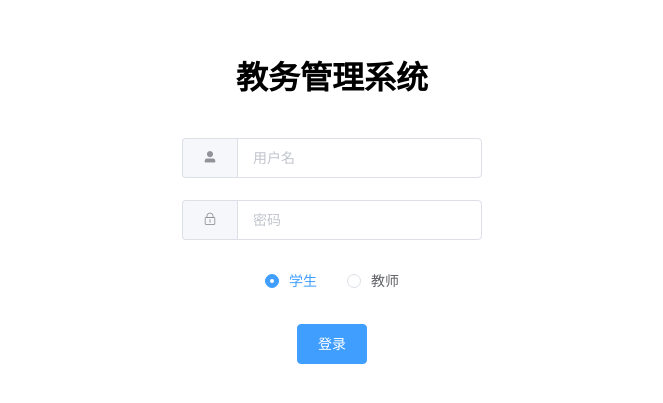
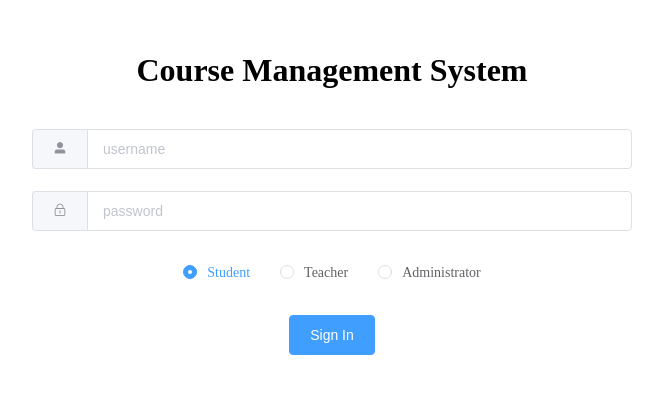
Before and after one commit to circle117/course-management-system-frontend, a Vue app: page / in a window 1280 px wide. Shown: the part 169-572 px from the top of the page, without its empty margins (308-971 px from the left). Built offline with nearby package versions, Linux system fonts and the light colour scheme.

Commit message:
change the title and some of the variable names

```diff
--- a/src/App.vue
+++ b/src/App.vue
@@ -1,25 +1,26 @@
 <template>
-    <el-form class="login" ref="formInline" :model="formInline" :rules="ruleInline" :inline=false>
-      <h1>教务管理系统</h1>
+  <el-form class="login" ref="form" :model="form" :rules="rule" :inline=false>
+    <h1>Course Management System</h1>
     <br>
     <el-form-item prop="username">
-        <el-input type="text" v-model="formInline.username" placeholder="用户名">
+      <el-input type="text" v-model="form.username" placeholder="username">
         <i class="el-icon-user-solid" slot="prepend"></i>
       </el-input>
     </el-form-item>
     <el-form-item prop="password">
-        <el-input type="password" v-model="formInline.password" placeholder="密码">
+      <el-input type="password" v-model="form.password" placeholder="password">
         <i class="el-icon-lock" slot="prepend"></i>
       </el-input>
     </el-form-item>
-      <el-form-item prop="type">
-        <template>
-          <el-radio v-model="formInline.type" label="student">学生</el-radio>
-          <el-radio v-model="formInline.type" label="teacher">教师</el-radio>
-        </template>
+    <el-form-item>
+      <el-radio-group v-model="form.type">
+        <el-radio label="student">Student</el-radio>
+        <el-radio label="teacher">Teacher</el-radio>
+        <el-radio label="administrator">Administrator</el-radio>
+      </el-radio-group>
     </el-form-item>
     <el-form-item>
-        <el-button type="primary" @click="handleSubmit()">登录</el-button>
+      <el-button type="primary" @click="handleSubmit()">Sign In</el-button>
     </el-form-item>
   </el-form>
 </template>
@@ -28,17 +29,17 @@
 export default {
   data () {
     return {
-      formInline: {
+      form: {
         username: '',
         password: '',
         type: 'student'
       },
-      ruleInline: {
-        user: [
-          { required: true, message: '请输入用户名', trigger: 'blur' }
+      rule: {
+        username: [
+          { required: true, message: 'Please enter the username', trigger: 'blur' }
         ],
         password: [
-          { required: true, message: '请输入密码', trigger: 'blur' },
+          { required: true, message: 'Please enter the password', trigger: 'blur' },
           { type: 'string', min: 2, message: 'The password length cannot be less than 6 bits', trigger: 'blur' }
         ]
       }
@@ -46,27 +47,32 @@ export default {
   },
   methods: {
     handleSubmit () {
-      this.$axios.get('http://localhost:5000/logIn', {
+      this.$axios.get('http://localhost:5000/signIn', {
         params: {
-          username: this.formInline.username,
-          password: this.formInline.password,
-          type: this.formInline.type
+          username: this.form.username,
+          password: this.form.password,
+          type: this.form.type
         }
       }).then(response => {
-        if (response.data.logInStatus === 'success') {
-          console.log(response.data.logInStatus)
+        if (response.data.signInStatus === 'success') {
+          console.log(response.data.signInStatus)
           // delete response.data.logInStatus
           this.$message({
-            message: '登录成功',
+            message: 'Sign in successfully!',
             type: 'success'
           })
-          if (this.formInline.type === 'student') {
+          if (this.form.type === 'student') {
             console.log('student')
+            var selectedCourses = JSON.parse(response.data.selectedCourses)
             this.$router.push({
               name: 'SelectCourse',
-              params: response.data
+              params: {
+                no: response.data.no,
+                name: response.data.name,
+                selectedCourses: selectedCourses
+              }
             })
-          } else if (this.formInline.type === 'manage') {
+          } else if (this.form.type === 'manage') {
             this.$router.push({
               name: 'Manage',
               params: {
@@ -76,7 +82,7 @@ export default {
                 studentInfo: response.data.studentInfo
               }
             })
-          } else if (this.formInline.type === 'teacher') {
+          } else if (this.form.type === 'teacher') {
             this.$router.push({
               name: 'GradeManage',
               params: {
@@ -86,7 +92,7 @@ export default {
             })
           }
         } else {
-          this.$message.error('用户名或密码输入错误!')
+          this.$message.error('Username or password is wrong!')
         }
       }).catch(error => {
         console.log(error)
@@ -98,14 +104,15 @@ export default {
 
 <style>
 .login{
-  position: absolute;/*绝对定位*/
-  width: 300px;
-  height: 200px;
+  position: absolute;
+  width: 600px;
+  height: 400px;
 
-  text-align: center;/*(让div中的内容居中)*/
+  text-align: center;
   top: 50%;
   left: 50%;
+  margin-left: -300px;
   margin-top: -200px;
-  margin-left: -150px;
+
 }
 </style>
```
Lines whose indentation alone changed are shown as unchanged.
